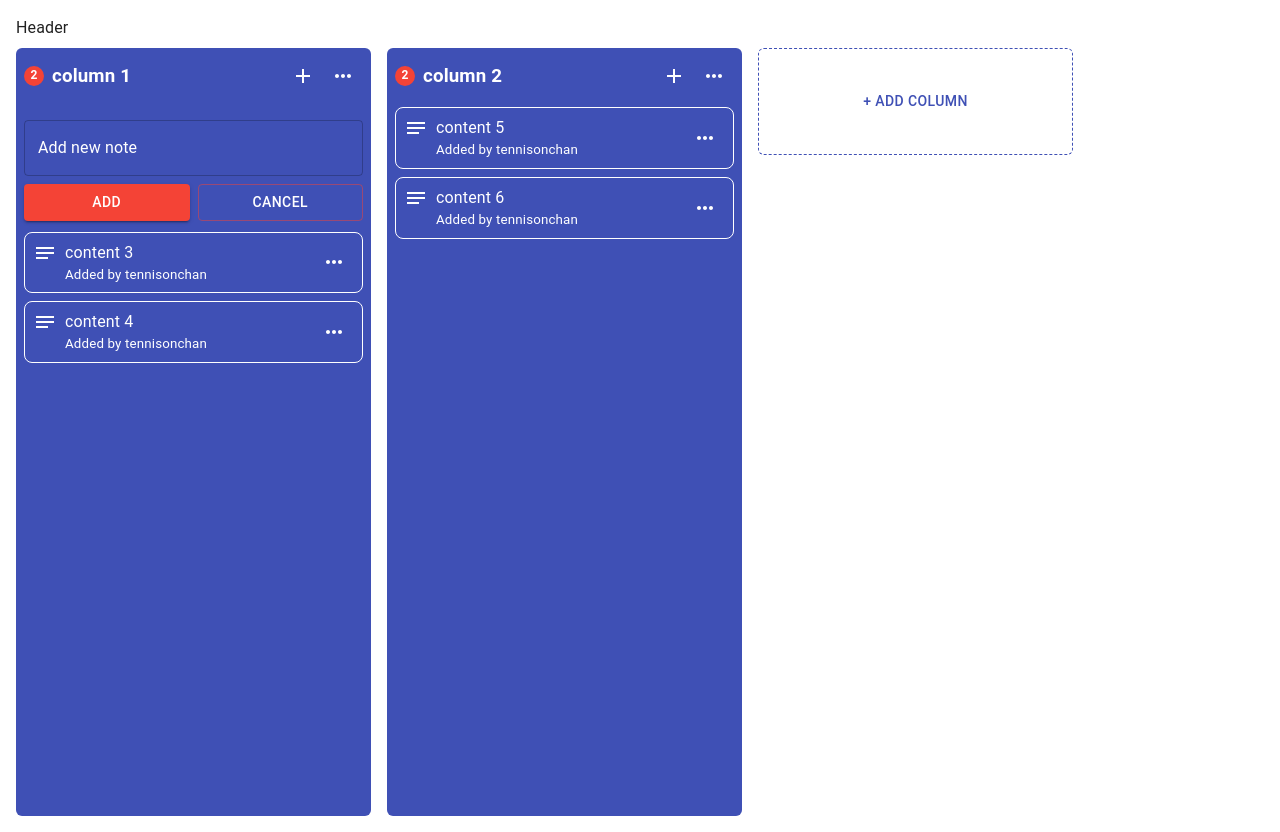
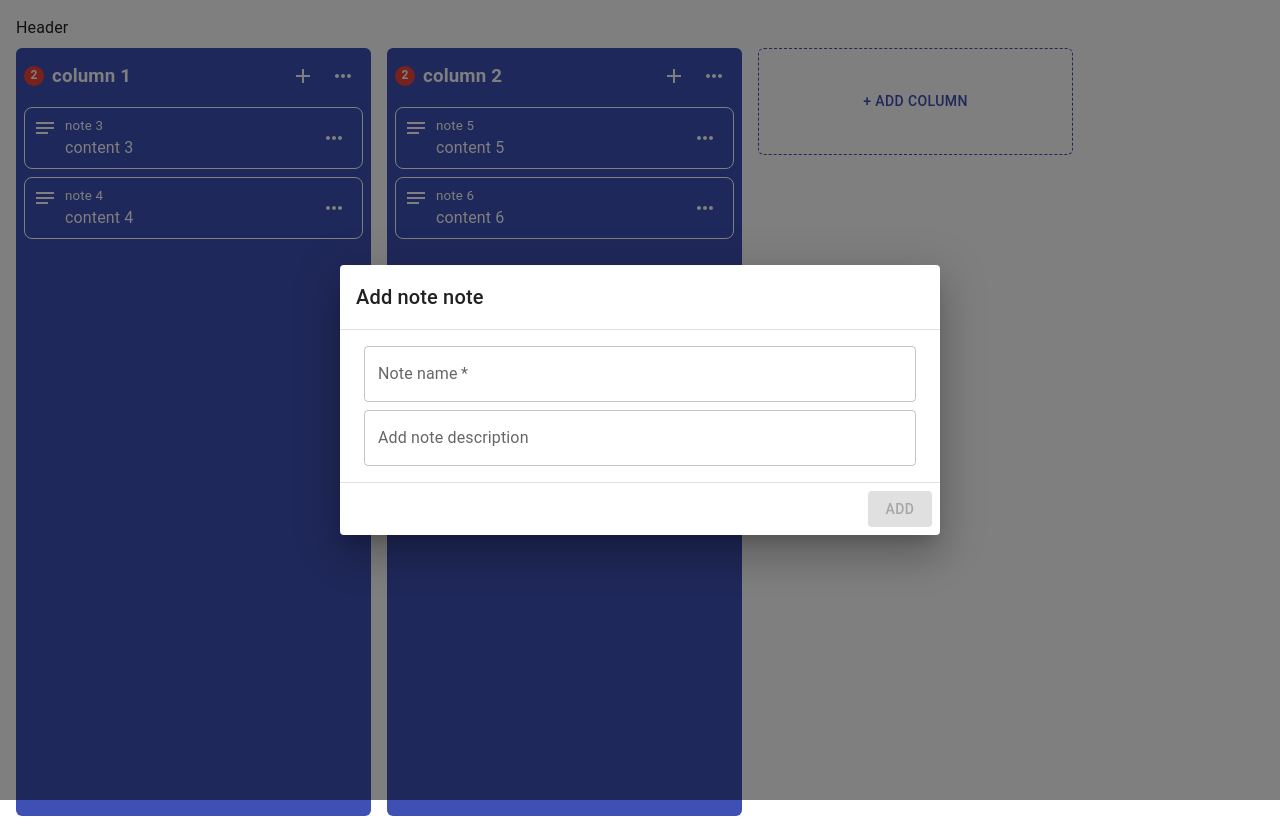
Before and after one commit to tennisonchan/kanban-dnd, a React (Create React App) app: page / in a window 1280 px wide. Both pictures are taken after a click on the button 303 px from the left and 76 px from the top of the page. Built offline with nearby package versions, Linux system fonts and the light colour scheme.

Commit message:
Use note modal instead of note form

```diff
--- a/src/app/components/ColumnBoard.js
+++ b/src/app/components/ColumnBoard.js
@@ -1,12 +1,12 @@
 import React, { useState, useRef } from "react";
 import Box from "@mui/material/Box";
 import { makeStyles } from "@mui/styles";
-import NoteForm from "app/components/NoteForm";
 import ColumnBoardHeader from "app/components/ColumnBoardHeader";
 import ColumnCard from "app/components/ColumnCard";
 import { useColumns, useNotes } from "app/hooks";
 import EditColumnMenu from "app/components/EditColumnMenu";
 import ColumnModal from "app/components/ColumnModal";
+import NoteModal from "app/components/NoteModal";
 import { useSelector } from "react-redux";
 
 const useStyles = makeStyles((theme) => ({
@@ -37,15 +37,15 @@ const ColumnBoard = (props) => {
   const noteOrder = useSelector((state) =>
     getNoteOrderByColumnId(state, columnId)
   );
-  const [isAddingNote, setIsAddingNote] = useState(false);
+  const [isOpenNoteModal, setIsOpenNoteModal] = useState(false);
   const noteCount = noteOrder?.length || 0;
   const [isOpenEditMenu, setIsOpenEditMenu] = useState(false);
   const anchor = useRef(null);
 
   const [isOpenColumnModal, setIsOpenColumnModal] = useState(false);
 
-  const handleCreate = () => {
-    setIsAddingNote(true);
+  const handleClickCreateNote = () => {
+    setIsOpenNoteModal(true);
   };
 
   const handleOpenEditMenu = () => {
@@ -53,12 +53,11 @@ const ColumnBoard = (props) => {
   };
 
   const handleCancelEditNote = () => {
-    setIsAddingNote(false);
+    setIsOpenNoteModal(false);
   };
 
-  const handleCreateNote = (content) => {
-    const newNote = { content, createdAt: Date.now() };
-    addNote(newNote, columnId);
+  const handleCreateNote = (note) => {
+    addNote(note, columnId);
   };
   const handleCloseEditMenu = () => {
     setIsOpenEditMenu(false);
@@ -85,7 +84,7 @@ const ColumnBoard = (props) => {
         ref={anchor}
         columnName={column.name}
         noteCount={noteCount}
-        onCreate={handleCreate}
+        onCreate={handleClickCreateNote}
         onEdit={handleOpenEditMenu}
       />
       <EditColumnMenu
@@ -103,9 +102,13 @@ const ColumnBoard = (props) => {
         buttonText="Update column"
         title="Edit column"
       />
-      {isAddingNote && (
-        <NoteForm onCreate={handleCreateNote} onCancel={handleCancelEditNote} />
-      )}
+      <NoteModal
+        isOpen={isOpenNoteModal}
+        onClose={handleCancelEditNote}
+        onSubmit={handleCreateNote}
+        buttonText="Add"
+        title="Add note note"
+      />
       {!!noteCount && (
         <div className={classes.columnCards}>
           {noteOrder.map((noteId) => (
--- a/src/app/components/ColumnCard.js
+++ b/src/app/components/ColumnCard.js
@@ -26,10 +26,14 @@ const useStyles = makeStyles((theme) => ({
     flexDirection: "column",
     flexGrow: 1,
     marginRight: theme.spacing(3),
+    textOverflow: "ellipsis",
+    overflow: "hidden",
+    whiteSpace: "nowrap",
   },
   editCardIconWrap: {
     alignItems: "center",
     display: "flex",
+    minWidth: "40px",
   },
 }));
 
@@ -40,8 +44,8 @@ const ColumnCard = (props) => {
     <div className={classes.columnCard}>
       <NotesIcon className={classes.cardIcon} />
       <div className={classes.cardContent}>
+        <small>{note.name}</small>
         <div>{note.content}</div>
-        <small>Added by tennisonchan</small>
       </div>
       <div className={classes.editCardIconWrap}>
         <IconButton>
--- a/src/app/components/NoteForm.js
+++ /dev/null
@@ -1,78 +0,0 @@
-import React, { useState } from "react";
-import Box from "@mui/material/Box";
-import TextField from "@mui/material/TextField";
-import Button from "@mui/material/Button";
-import { makeStyles } from "@mui/styles";
-
-const useStyles = makeStyles((theme) => ({
-  noteForm: {
-    marginTop: theme.spacing(1),
-    padding: theme.spacing(1),
-    color: `${theme.palette.primary.contrastText}`,
-  },
-  textColor: {
-    color: `${theme.palette.primary.contrastText} !important`,
-  },
-}));
-
-const NoteForm = (props) => {
-  const classes = useStyles();
-  const { onCreate, onCancel } = props;
-  const [newNote, setNewNote] = useState("");
-
-  const handleChangeNote = (event) => {
-    setNewNote(event.target.value);
-  };
-
-  const handleCancelEdit = () => {
-    // cancel editing note do not clear the text field
-    // setNewNote("");
-    onCancel();
-  };
-
-  const handleCreateNote = () => {
-    // do not close the form after adding new note
-    onCreate(newNote);
-    setNewNote("");
-  };
-
-  return (
-    <div className={classes.noteForm}>
-      <TextField
-        label="Add new note"
-        placeholder="Enter a note"
-        multiline
-        fullWidth
-        color="secondary"
-        variant="outlined"
-        sx={{ flex: 1, color: "primary.contrastText" }}
-        InputProps={{
-          className: classes.textColor,
-        }}
-        InputLabelProps={{ className: classes.textColor }}
-        value={newNote}
-        onChange={handleChangeNote}
-      />
-      <Box sx={{ gap: 1, paddingTop: 1, display: "flex" }}>
-        <Button
-          sx={{ flex: 1, color: "primary.contrastText" }}
-          variant="contained"
-          color="secondary"
-          onClick={handleCreateNote}
-        >
-          Add
-        </Button>
-        <Button
-          sx={{ flex: 1, color: "primary.contrastText" }}
-          color="secondary"
-          variant="outlined"
-          onClick={handleCancelEdit}
-        >
-          Cancel
-        </Button>
-      </Box>
-    </div>
-  );
-};
-
-export default NoteForm;
--- /dev/null
+++ b/src/app/components/NoteModal.js
@@ -0,0 +1,113 @@
+import React, { useState, useEffect } from "react";
+import Button from "@mui/material/Button";
+import Dialog from "@mui/material/Dialog";
+import DialogActions from "@mui/material/DialogActions";
+import DialogContent from "@mui/material/DialogContent";
+import DialogTitle from "@mui/material/DialogTitle";
+import TextField from "@mui/material/TextField";
+import { makeStyles } from "@mui/styles";
+import Box from "@mui/material/Box";
+
+const useStyles = makeStyles((theme) => ({
+  noteForm: {
+    marginTop: theme.spacing(1),
+    padding: theme.spacing(1),
+    color: `${theme.palette.primary.contrastText}`,
+  },
+  textColor: {
+    color: `${theme.palette.primary.contrastText} !important`,
+  },
+}));
+
+const NoteModal = (props) => {
+  const classes = useStyles();
+  const {
+    title = "Add a note",
+    note = {},
+    buttonText = "Create note",
+    isOpen,
+    onClose,
+    onSubmit,
+  } = props;
+  const [noteName, setNoteName] = useState(note?.name || "");
+  const [noteContent, setNoteContent] = useState(note?.content || "");
+  const noInputValue = !noteName;
+  const handleChange = (event) => {
+    setNoteName(event.target.value);
+  };
+  const handleClose = () => {
+    // cancel editing note do not clear the text field
+    // setNoteName("");
+    // setNoteContent("");
+    onClose();
+  };
+
+  const handleSubmit = () => {
+    onSubmit({
+      ...note,
+      name: noteName,
+      content: noteContent,
+    });
+    setNoteName("");
+    setNoteContent("");
+    handleClose();
+  };
+
+  const handleChangeContent = (event) => {
+    setNoteContent(event.target.value);
+  };
+
+  useEffect(() => {
+    setNoteName(note?.name);
+  }, [note?.name]);
+
+  return (
+    <Dialog
+      fullWidth
+      onClose={handleClose}
+      aria-labelledby="modal-title"
+      open={isOpen}
+    >
+      <DialogTitle sx={{ m: 0, p: 2 }} id="modal-title" onClose={handleClose}>
+        {title}
+      </DialogTitle>
+      <DialogContent dividers>
+        <TextField
+          required
+          fullWidth
+          id="outlined-required"
+          label="Note name"
+          placeholder="Enter a note name"
+          value={noteName}
+          onChange={handleChange}
+        />
+        <Box sx={{ paddingTop: 1 }}>
+          <TextField
+            label="Add note description"
+            placeholder="Enter a note description"
+            multiline
+            maxRows={4}
+            fullWidth
+            color="secondary"
+            variant="outlined"
+            sx={{ flex: 1 }}
+            value={noteContent}
+            onChange={handleChangeContent}
+          />
+        </Box>
+      </DialogContent>
+      <DialogActions>
+        <Button
+          autoFocus
+          variant="contained"
+          disabled={noInputValue}
+          onClick={handleSubmit}
+        >
+          {buttonText}
+        </Button>
+      </DialogActions>
+    </Dialog>
+  );
+};
+
+export default NoteModal;
--- a/src/app/slices/notes.js
+++ b/src/app/slices/notes.js
@@ -13,11 +13,12 @@ export const noteSlice = createSlice({
     addNote(state, action) {
       const { note, columnId } = action.payload;
       const id = uuid();
+      const createdAt = Date.now();
       const noteOrder = state.noteOrders[columnId] || [];
       return {
         ...state,
         noteOrders: { ...state.noteOrders, [columnId]: [id, ...noteOrder] },
-        notes: { ...state.notes, [id]: { ...note, id } },
+        notes: { ...state.notes, [id]: { ...note, id, createdAt } },
       };
     },
     loadNotes(state, action) {
```
